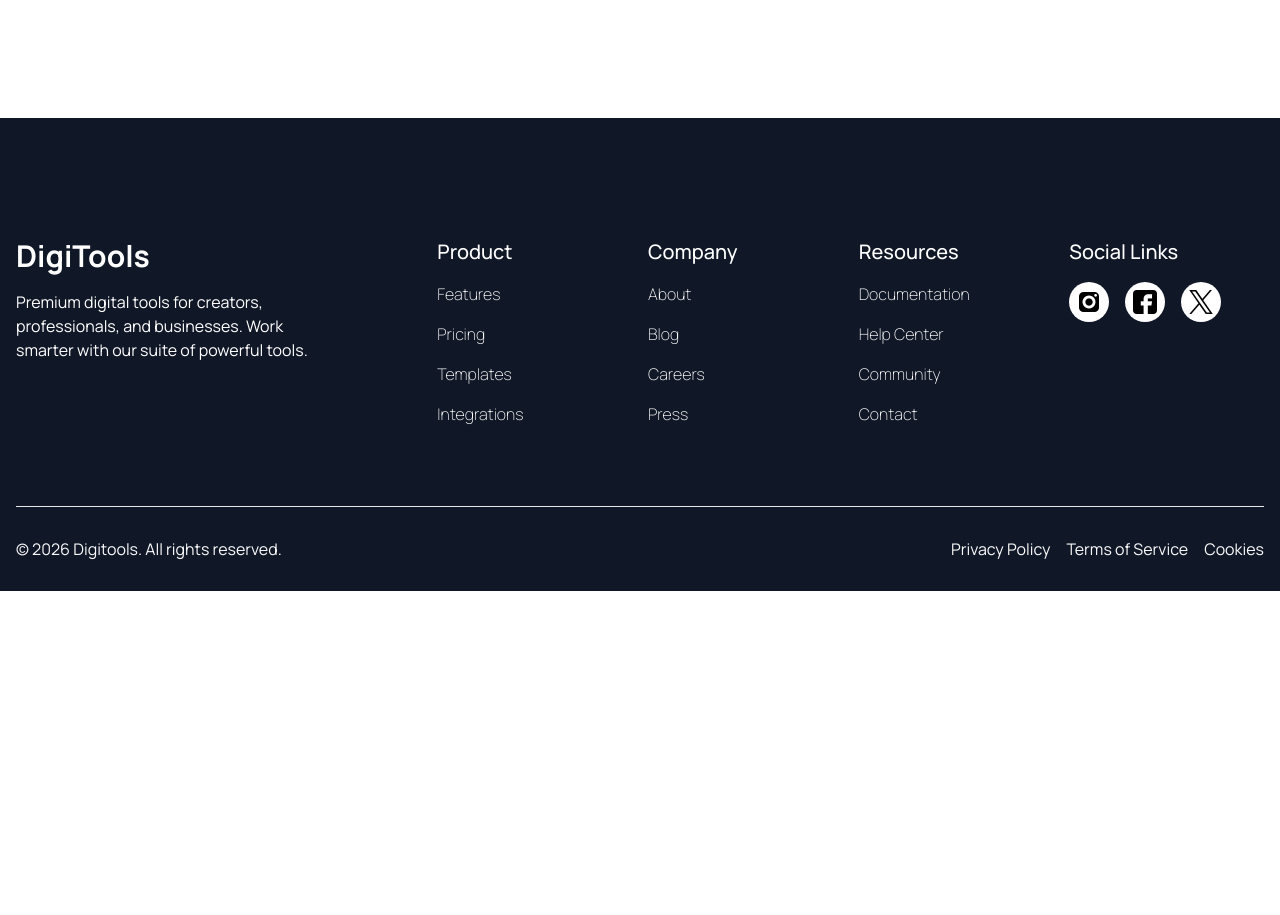
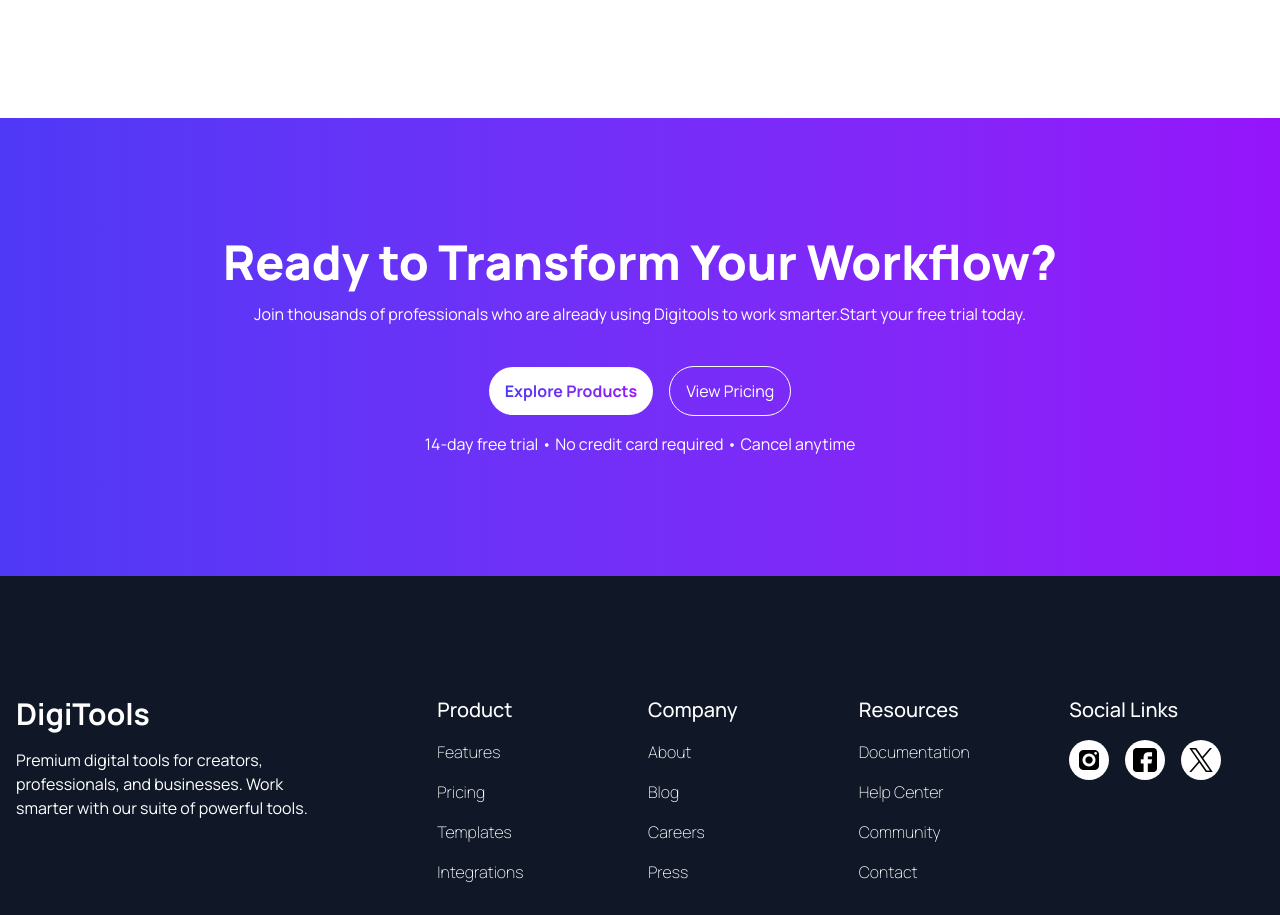
Before and after one commit to prottoymankin/assignment-06-digiTools-platform, a React (Vite) app: page / in a window 1280 px wide. Shown: the part 4342-5257 px from the top of the page. Before the commit the page ends 4933 px from the top, so only its background shows below. Built offline with nearby package versions, Linux system fonts and the light colour scheme.

Commit message:
Add transform secction

```diff
--- a/src/Layout.jsx
+++ b/src/Layout.jsx
@@ -7,6 +7,7 @@ import Stats from "./components/Stats/Stats";
 import Steps from "./components/Steps/Steps";
 import ProductsCartSection from "./components/ProductsCartSection/ProductsCartSection";
 import { toast, ToastContainer } from "react-toastify";
+import TransformSection from "./components/TransformSection/TransformSection";
 
 const Layout = () => {
   const [cartProducts, setCartProducts] = useState([]);
@@ -47,6 +48,7 @@ const Layout = () => {
 
         <Steps />
         <Pricing />
+        <TransformSection />
       </main>
 
       <Footer />
--- /dev/null
+++ b/src/components/TransformSection/TransformSection.jsx
@@ -0,0 +1,44 @@
+const TransformSection = () => {
+  return (
+    <section
+      className="px-4 py-15 lg:py-30 bg-linear-to-r from-[#4F39F6] to-[#9514FA] flex flex-col gap-10 items-center justify-center text-white"
+    >
+      <div className="text-center space-y-4">
+        <h2 className="font-extrabold text-3xl sm:text-4xl xl:text-5xl">
+          Ready to Transform Your Workflow?
+        </h2>
+
+        <p>
+          Join thousands of professionals who are already using Digitools to work smarter.Start your free trial today.
+        </p>
+      </div>
+
+      <div className="space-y-4">
+        <div className="flex flex-col sm:flex-row gap-4 items-center justify-center">
+          <button
+            className="bg-white cursor-pointer font-bold px-4 py-3 rounded-full w-full sm:w-fit"
+          >
+            <span
+              className="bg-linear-to-r from-[#4F39F6] to-[#9514FA] bg-clip-text text-transparent"
+            >
+              Explore Products
+            </span>
+          </button>
+
+          <button
+            className="border border-white bg-transparent px-4 py-3 rounded-full w-full sm:w-fit"
+          >
+            View Pricing
+          </button>
+        </div>
+
+        <p className="text-center">
+          14-day free trial • No credit card required • Cancel anytime
+        </p>
+      </div>
+
+    </section>
+  );
+};
+
+export default TransformSection;
```
